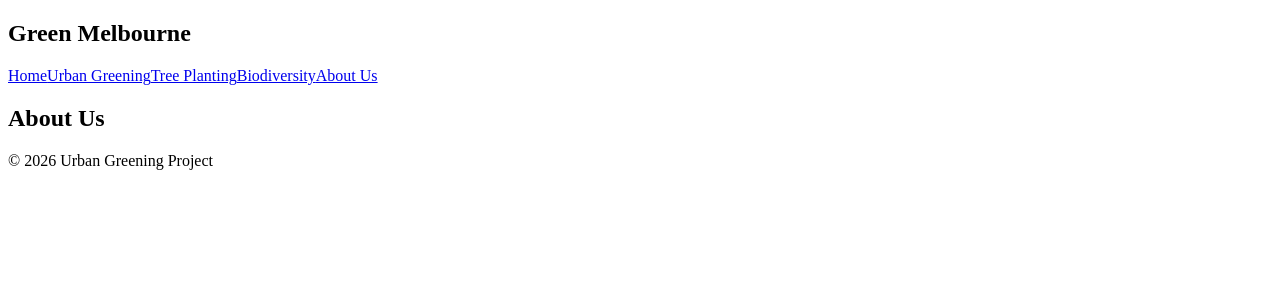
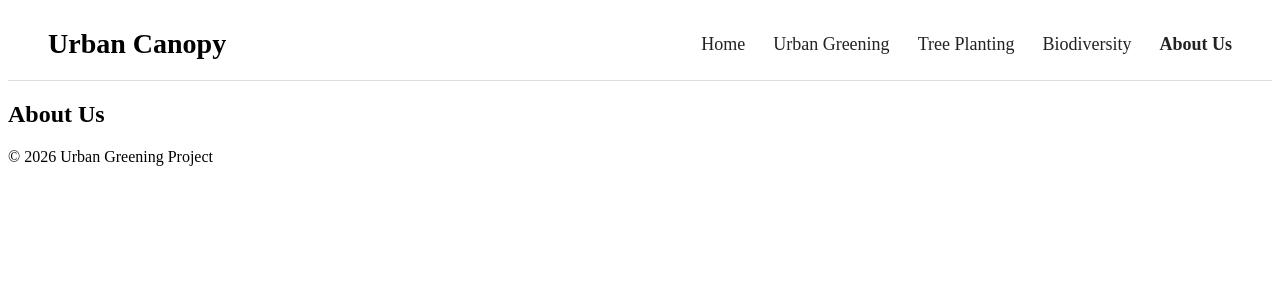
Before and after one commit to Frank-C-35839899/Assessment, a Vue app: page /about in a window 1280 px wide. Shown: the top 300 px of the page. Built offline with nearby package versions, Linux system fonts and the light colour scheme; the HTML template or start-up script is replaced by a standard one.

Commit message:
Home page 2

```diff
--- a/src/components/Header.vue
+++ b/src/components/Header.vue
@@ -1,8 +1,8 @@
 <template>
-  <header>
-    <h2>Green Melbourne</h2>
+  <header class="site-header">
+    <div class="logo">Urban Canopy</div>
 
-    <nav>
+    <nav class="nav-links">
       <router-link to="/">Home</router-link>
       <router-link to="/urban-greening">Urban Greening</router-link>
       <router-link to="/tree-planting">Tree Planting</router-link>
@@ -11,3 +11,33 @@
     </nav>
   </header>
 </template>
+
+<style scoped>
+.site-header {
+  display: flex;
+  justify-content: space-between;
+  align-items: center;
+  padding: 20px 40px;
+  border-bottom: 1px solid #ddd;
+}
+
+.logo {
+  font-size: 28px;
+  font-weight: bold;
+}
+
+.nav-links {
+  display: flex;
+  gap: 28px;
+}
+
+.nav-links a {
+  text-decoration: none;
+  color: #222;
+  font-size: 18px;
+}
+
+.nav-links a.router-link-active {
+  font-weight: bold;
+}
+</style>
```
